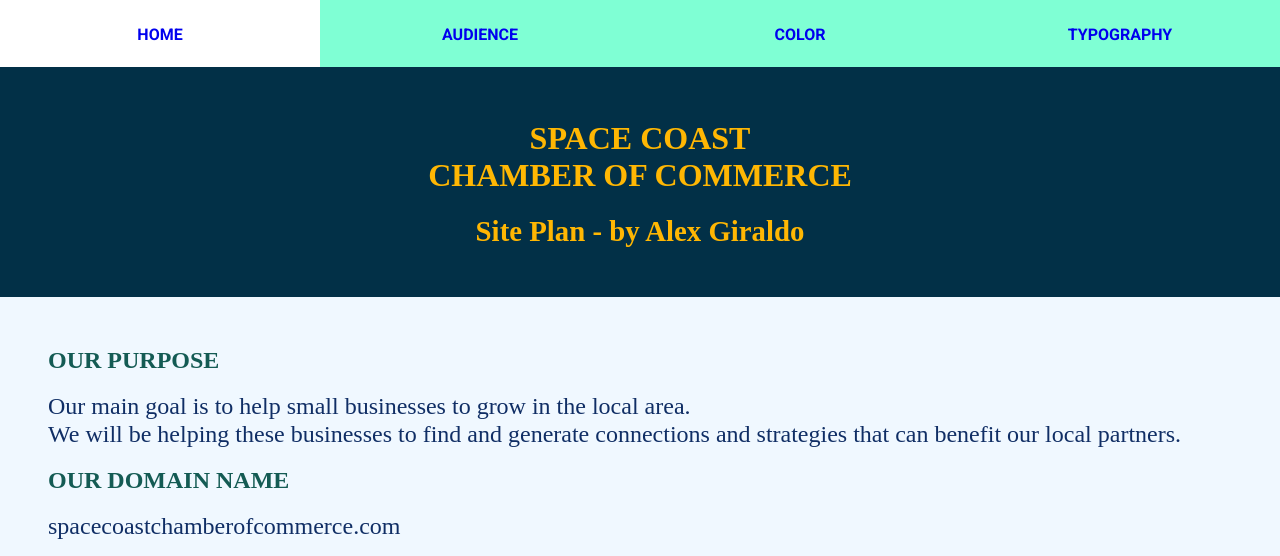
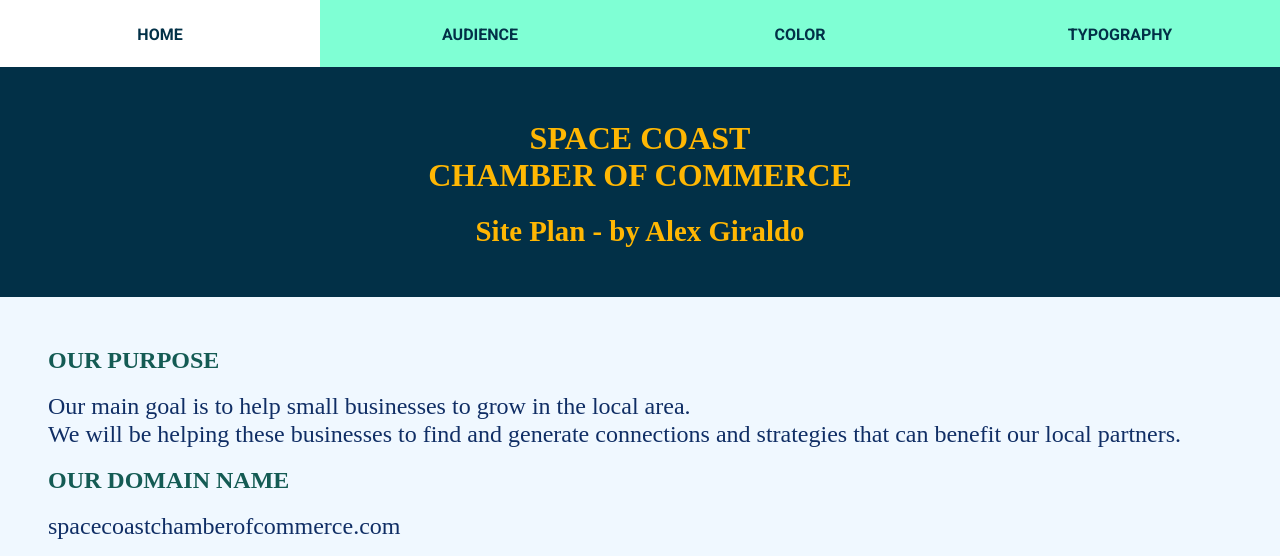
Before and after one commit to acconnitt/wdd230, a plain HTML site: page lesson3/index.html in a window 1280 px wide. Shown: the top 556 px of the page. Drawn offline with Linux system fonts and the light colour scheme.

Commit message:
new color2

```diff
--- a/lesson3/styles/small.css
+++ b/lesson3/styles/small.css
@@ -75,6 +75,7 @@ nav ul li a {
 
     font-size: 1rem;
     text-decoration: none;
+    color: rgb(2, 48, 71);
 }
 
 nav ul li:hover {
```
